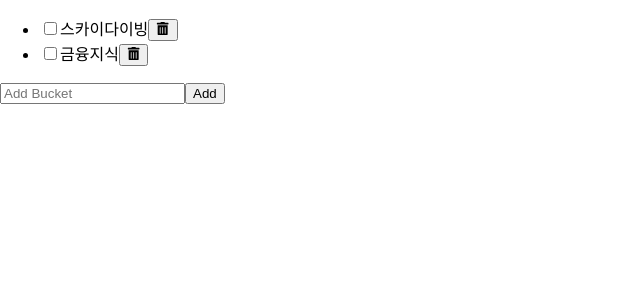
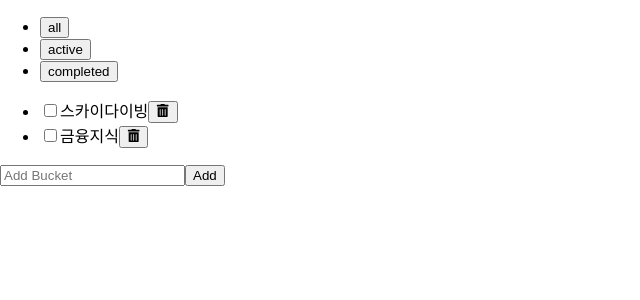
Before and after one commit to Lainlnya/my-bucket-list, a React (Create React App) app: page / in a window 1280 px wide. Shown: the top 300 px of the page, without its empty margins (0-640 px from the left). Built offline with nearby package versions, Linux system fonts and the light colour scheme.

Commit message:
[function] add filter(all, active, completed)

```diff
--- a/src/App.js
+++ b/src/App.js
@@ -1,10 +1,17 @@
 import './App.css';
+import Header from './components/Header/Header';
 import BucketList from './components/BucketList/BucketList';
+import { useState } from 'react';
+
+const filters = ['all', 'active', 'completed'];
 
 function App() {
+  const [filter, setFilter] = useState(filters[0]);
+
   return (
     <>
-      <BucketList />
+      <Header filters={filters} filter={filter} onFilterChange={setFilter} />
+      <BucketList filter={filter} />
     </>
   );
 }
--- a/src/components/BucketList/BucketList.jsx
+++ b/src/components/BucketList/BucketList.jsx
@@ -2,10 +2,10 @@ import React, { useState } from 'react';
 import AddBucket from '../AddBucket/AddBucket';
 import Bucket from '../Bucket/Bucket';
 
-export default function BucketList() {
+export default function BucketList({ filter }) {
   const [buckets, setBuckets] = useState([
-    { id: '123', text: '스카이다이빙', state: 'active' },
-    { id: '124', text: '금융지식', state: 'active' },
+    { id: '123', text: '스카이다이빙', status: 'active' },
+    { id: '124', text: '금융지식', status: 'active' },
   ]);
 
   const handleAdd = (bucket) => setBuckets([...buckets, bucket]);
@@ -20,11 +20,13 @@ export default function BucketList() {
     setBuckets(buckets.filter((b) => b.id !== deleted.id));
   };
 
+  const filtered = getFilterItems(buckets, filter);
+
   return (
     <>
       <section>
         <ul>
-          {buckets.map((item) => (
+          {filtered.map((item) => (
             <Bucket
               key={item.id}
               bucket={item}
@@ -38,3 +40,8 @@ export default function BucketList() {
     </>
   );
 }
+const getFilterItems = (buckets, filter) => {
+  if (filter === 'all') return buckets;
+
+  return buckets.filter((bucket) => bucket.status === filter);
+};
--- /dev/null
+++ b/src/components/Header/Header.jsx
@@ -0,0 +1,15 @@
+import React from 'react';
+
+export default function Header({ filters, filter, onFilterChange }) {
+  return (
+    <header>
+      <ul>
+        {filters.map((v, i) => (
+          <li key={i}>
+            <button onClick={() => onFilterChange(v)}>{v}</button>
+          </li>
+        ))}
+      </ul>
+    </header>
+  );
+}
```
